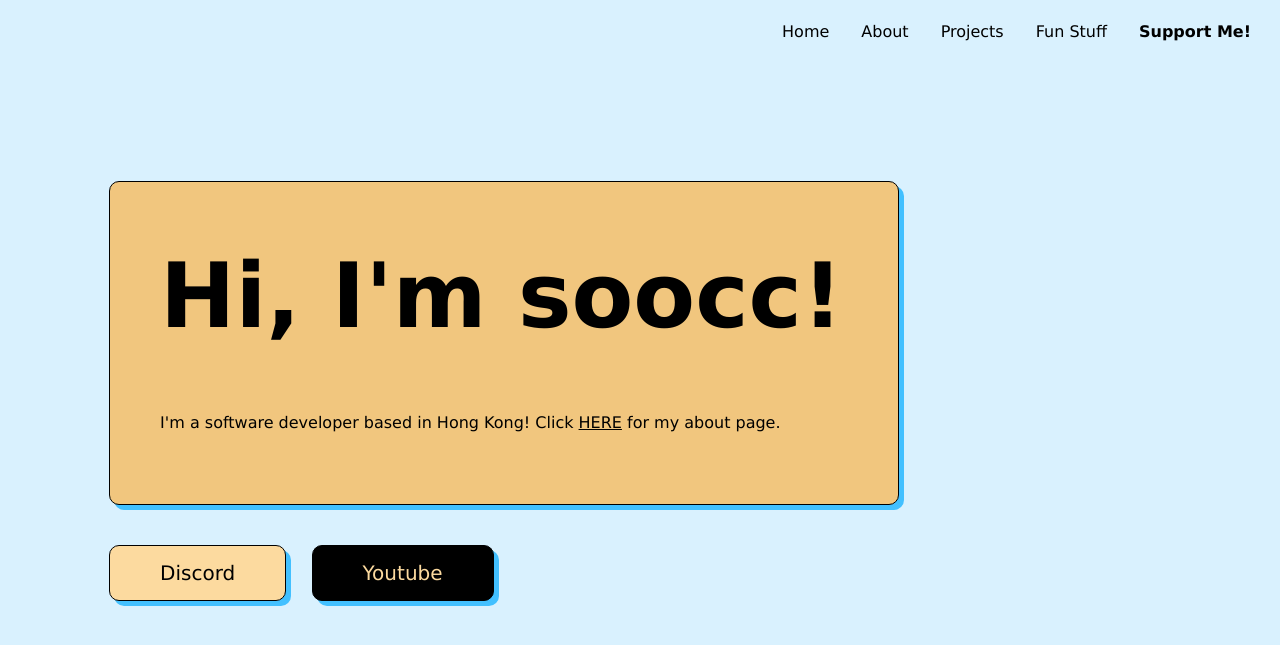
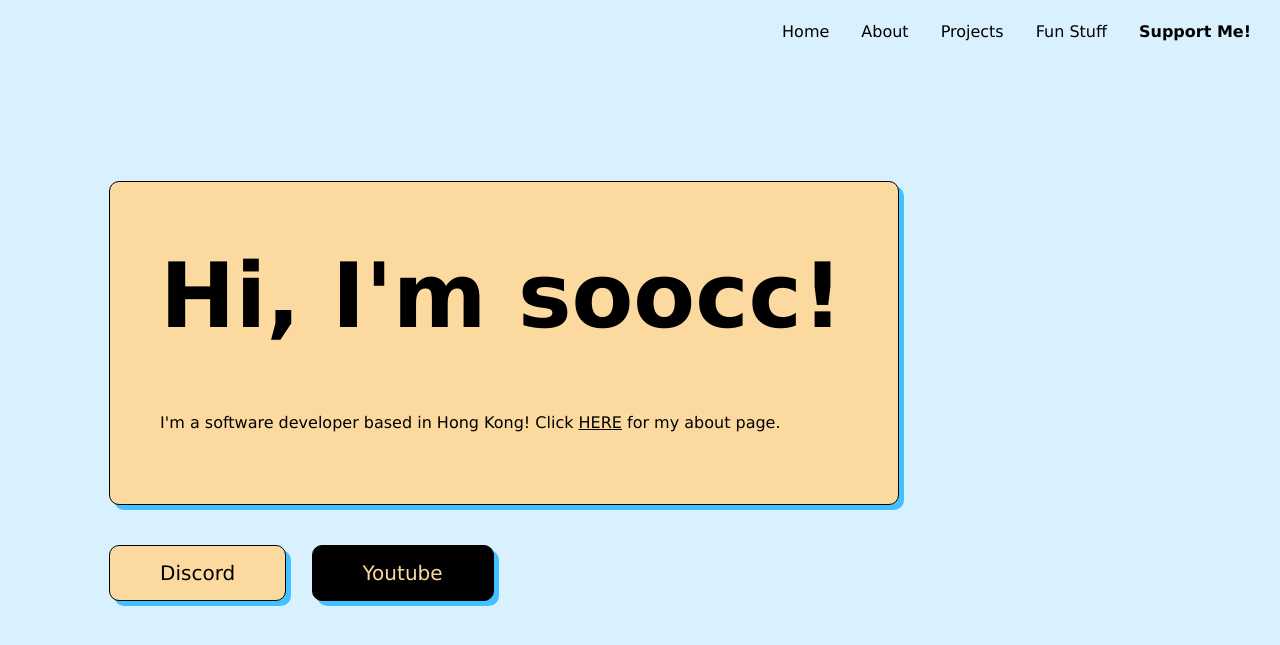
Before and after one commit to soocc/sooccsocks2, a Jekyll site: the page built from index.html, in a window 1280 px wide. Shown: the top 645 px of the page. Built offline with Jekyll 4.4.1, drawn with Linux system fonts in a browser that asks for light colours.

Commit message:
Update index.html

```diff
--- a/index.html
+++ b/index.html
@@ -22,7 +22,7 @@ layout: default
       }
 
       .first {
-        background-color: #f1c67e;
+        background-color: #fcda9f;
         width: max-content;
         margin-top: 10%;
         margin-left: 8%;
```
